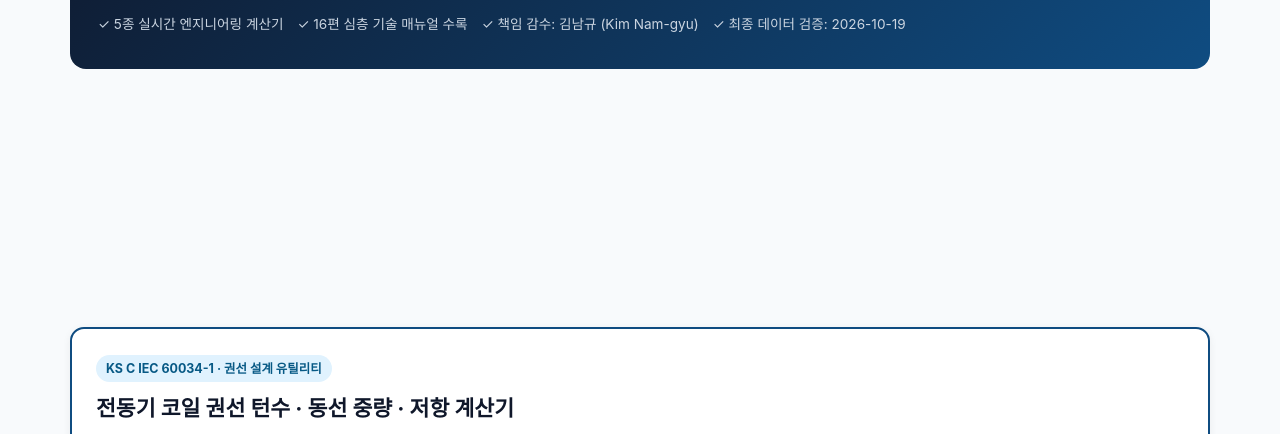
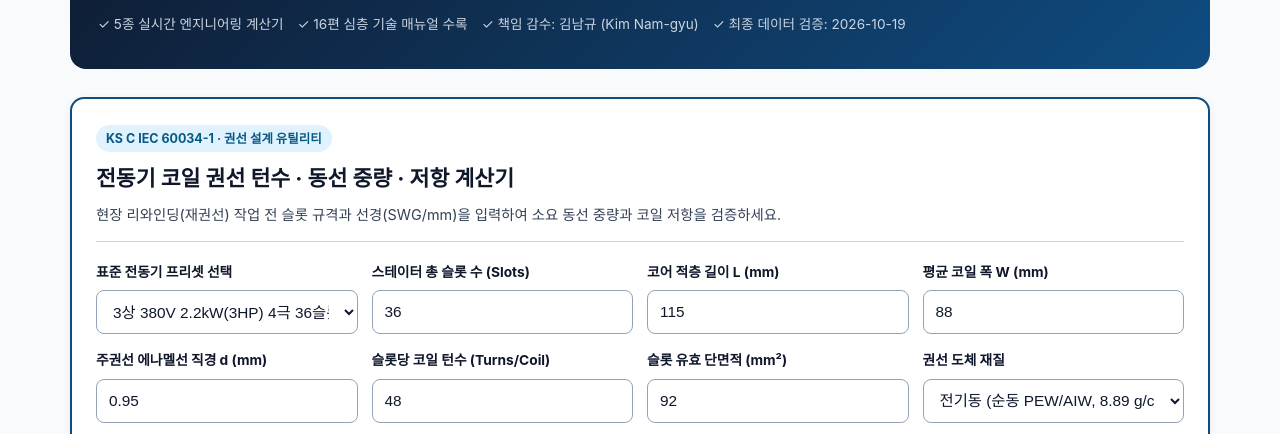
Before and after one commit to nksaas/nksaas.github.io, a plain HTML site: page index.html in a window 1280 px wide. Shown: the part 347-781 px from the top of the page. Drawn offline with Linux system fonts and the light colour scheme.

Commit message:
Remove ads section from index.html
Removed Google Ads integration from the page.

```diff
--- a/index.html
+++ b/index.html
@@ -288,17 +288,6 @@ th { background: var(--surface-alt); font-weight: 700; color: var(--text); }
   </div>
 </section>
 
-<div style="text-align:center; margin:22px auto; overflow-x:auto;">
-  <ins class="adsbygoogle"
-       style="display:inline-block;width:750px;height:200px"
-       data-ad-client="ca-pub-3431317639459546"
-       data-ad-slot="4555"
-       data-tag-src="gamtg">
-  </ins>
-  <script>
-       (adsbygoogle = window.adsbygoogle || []).push({});
-  </script>
-</div>
 
 <div class="calc-box" id="calc-winding">
   <div class="calc-header">
```
